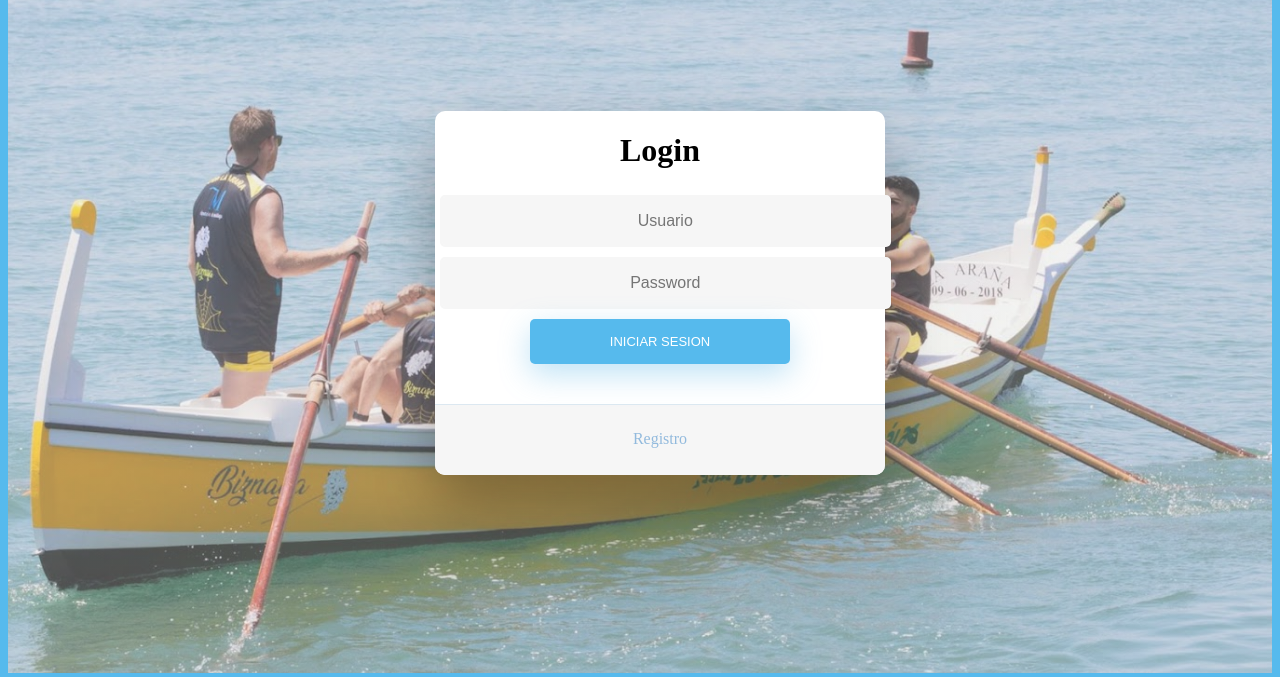
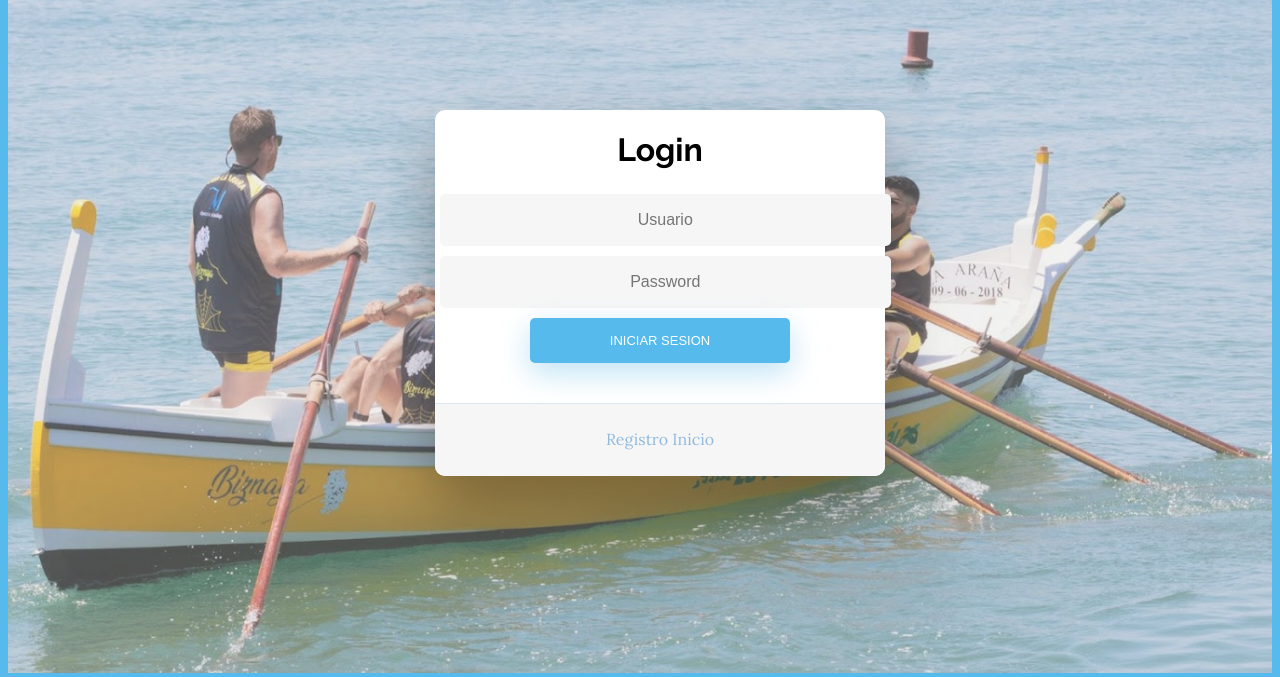
Before and after one commit to fjcmolina/Proyecto-PHP, a PHP site: page /controlador.php in a window 1280 px wide. Shown: the part 135-812 px from the top of the page. Run offline with PHP 8.4, Linux system fonts and the light colour scheme.

Commit message:
Add files via upload

```diff
--- a/vista/index.login.php
+++ b/vista/index.login.php
@@ -4,10 +4,19 @@
 	<title>Login</title>
 	<link href="css/form.css" rel="stylesheet">
 	<link href="css/business-casual.min.css" rel="stylesheet">
+
+	<!-- Custom fonts for this template -->
+	<link href="https://fonts.googleapis.com/css?family=Raleway:100,100i,200,200i,300,300i,400,400i,500,500i,600,600i,700,700i,800,800i,900,900i" rel="stylesheet">
+	<link href="https://fonts.googleapis.com/css?family=Lora:400,400i,700,700i" rel="stylesheet">
+
+	<!-- Custom styles for this template -->
+	<link href="css/business-casual.min.css" rel="stylesheet">
+
 </head>
 <body>
 
 	<div class="wrapper fadeInDown">
+
 		<div id="formContent">
 
 			<h1>Login</h1>
@@ -25,6 +34,7 @@
 
 			<div id="formFooter">
 				<a class="underlineHover" href="controlador.php?mod=usuario&ope=registro">Registro</a>
+				<a class="underlineHover" href="../Remo/index.php">Inicio</a>
 			</div>
 
 		</div>
--- a/vista/index.registro.php
+++ b/vista/index.registro.php
@@ -29,6 +29,7 @@
 
         <div id="formFooter">
           <a class="underlineHover" href="controlador.php">Login</a>
+          <a class="underlineHover" href="../Remo/index.php">Inicio</a>
         </div>
 
       </div>
```
